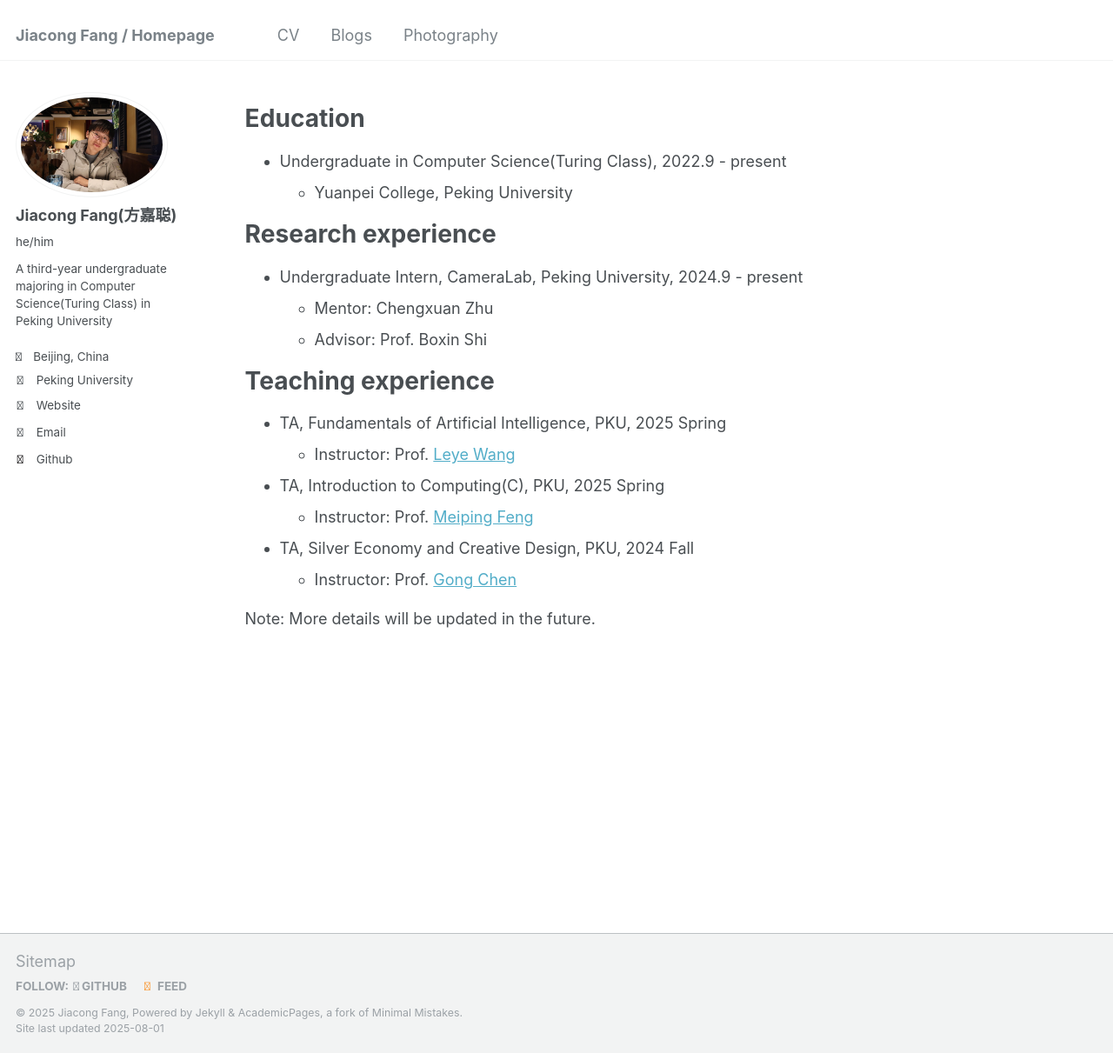
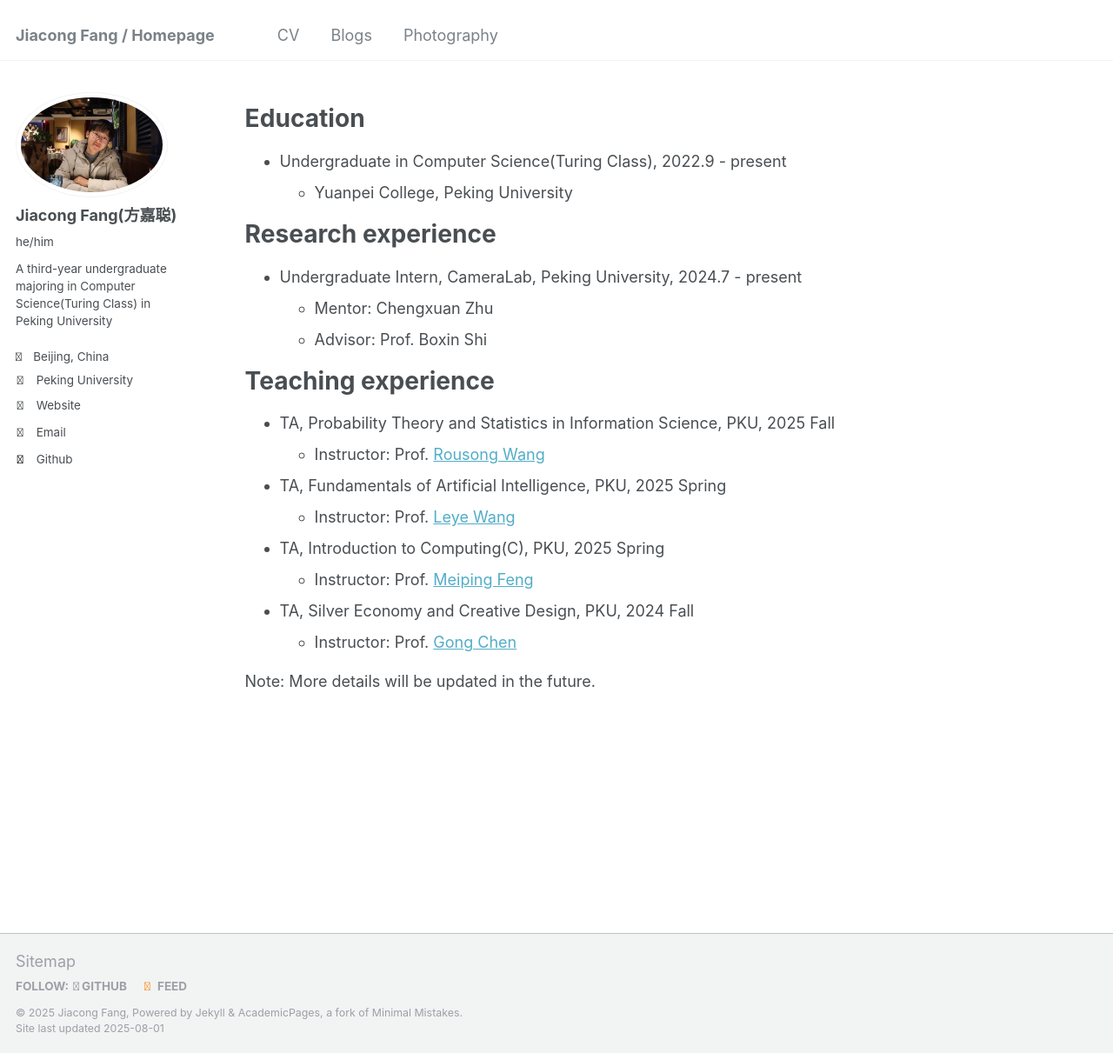
Before and after one commit to jiacongfang/jiacongfang.github.io, a Jekyll site: the page built from _pages/cv.md, in a window 1280 px wide and 1211 px high. Shown: the whole window at 87% size. Built offline with Jekyll 4.4.1, drawn with Linux system fonts in a browser that asks for light colours.

Commit message:
minor update

```diff
--- a/_pages/cv.md
+++ b/_pages/cv.md
@@ -18,12 +18,14 @@ Education
 Research experience
 ======
 
-* Undergraduate Intern, CameraLab, Peking University, 2024.9 - present
+* Undergraduate Intern, CameraLab, Peking University, 2024.7 - present
   * Mentor: Chengxuan Zhu
   * Advisor: Prof. Boxin Shi
 
 Teaching experience
 ======
+* TA, Probability Theory and Statistics in Information Science, PKU, 2025 Fall
+  * Instructor: Prof. [Rousong Wang](https://cfcs.pku.edu.cn/english/people/faculty/ruosongwang/index.htm)
 * TA, Fundamentals of Artificial Intelligence, PKU, 2025 Spring
   * Instructor: Prof. [Leye Wang](https://wangleye.github.io)
 * TA, Introduction to Computing(C), PKU, 2025 Spring
```
Also changed, not shown: _pages/about.md (+1 -1 lines), assets/webfonts/fa-regular-400 2.ttf (added).
